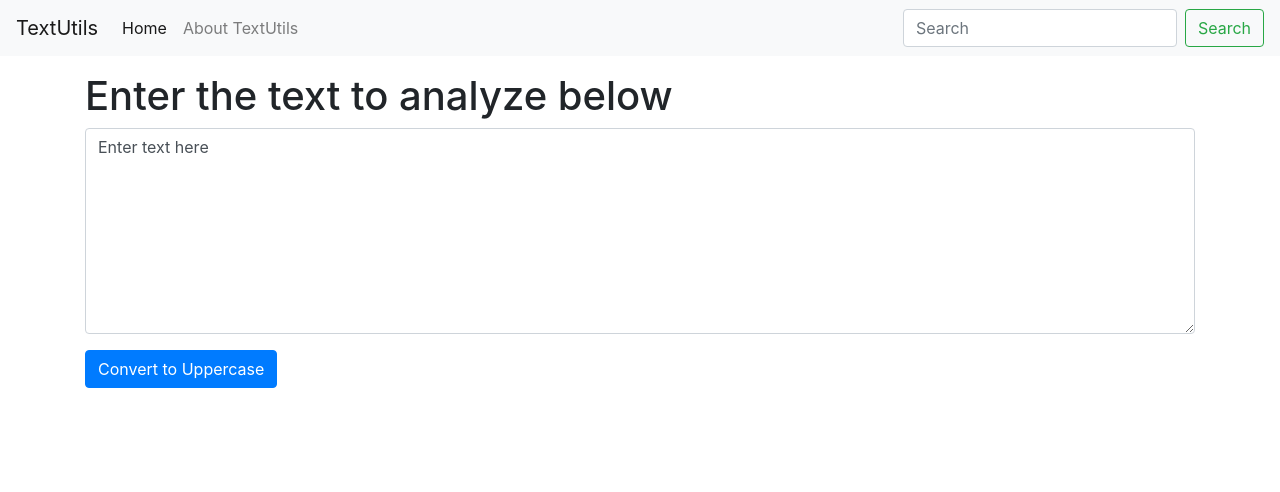
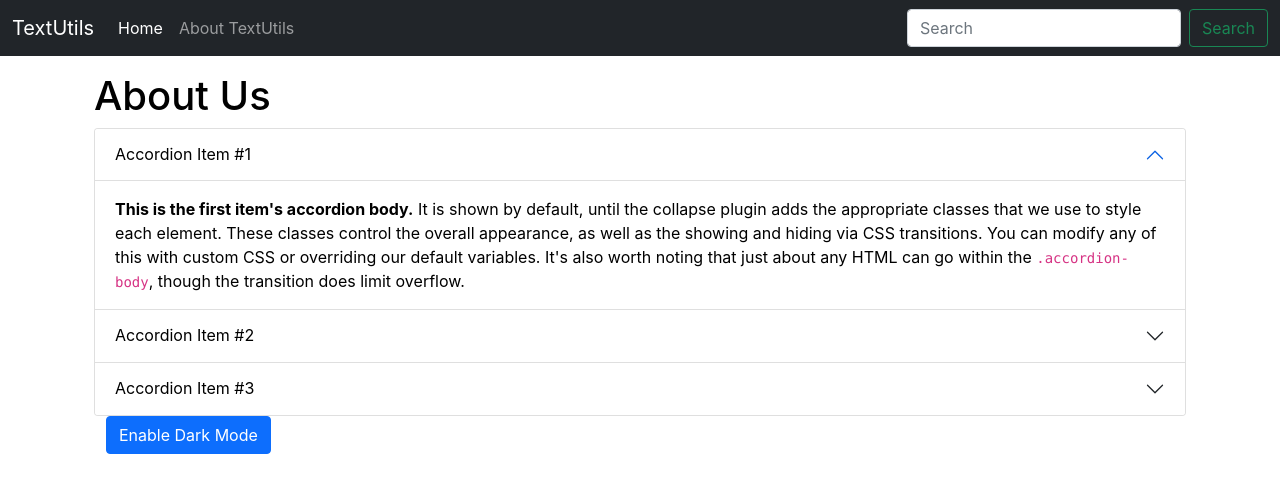
Before and after one commit to dashratikanta2001/text_util, a React (Create React App) app: page / in a window 1280 px wide. Shown: the top 492 px of the page. Built offline with nearby package versions, Linux system fonts and the light colour scheme.

Commit message:
3rd commit (Dark mode Enable)

```diff
--- a/public/index.html
+++ b/public/index.html
@@ -9,8 +9,8 @@
       name="description"
       content="Web site created using create-react-app"
     />
+    <link href="https://cdn.jsdelivr.net/npm/bootstrap@5.1.3/dist/css/bootstrap.min.css" rel="stylesheet" integrity="sha384-1BmE4kWBq78iYhFldvKuhfTAU6auU8tT94WrHftjDbrCEXSU1oBoqyl2QvZ6jIW3" crossorigin="anonymous">
     <link rel="apple-touch-icon" href="%PUBLIC_URL%/logo192.png" />
-    <link rel="stylesheet" href="https://cdn.jsdelivr.net/npm/bootstrap@4.0.0/dist/css/bootstrap.min.css" integrity="sha384-Gn5384xqQ1aoWXA+058RXPxPg6fy4IWvTNh0E263XmFcJlSAwiGgFAW/dAiS6JXm" crossorigin="anonymous">
     <!--
       manifest.json provides metadata used when your web app is installed on a
       user's mobile device or desktop. See https://developers.google.com/web/fundamentals/web-app-manifest/
@@ -40,8 +40,6 @@
       To begin the development, run `npm start` or `yarn start`.
       To create a production bundle, use `npm run build` or `yarn build`.
     -->
-    <script src="https://code.jquery.com/jquery-3.2.1.slim.min.js" integrity="sha384-KJ3o2DKtIkvYIK3UENzmM7KCkRr/rE9/Qpg6aAZGJwFDMVNA/GpGFF93hXpG5KkN" crossorigin="anonymous"></script>
-<script src="https://cdn.jsdelivr.net/npm/popper.js@1.12.9/dist/umd/popper.min.js" integrity="sha384-ApNbgh9B+Y1QKtv3Rn7W3mgPxhU9K/ScQsAP7hUibX39j7fakFPskvXusvfa0b4Q" crossorigin="anonymous"></script>
-<script src="https://cdn.jsdelivr.net/npm/bootstrap@4.0.0/dist/js/bootstrap.min.js" integrity="sha384-JZR6Spejh4U02d8jOt6vLEHfe/JQGiRRSQQxSfFWpi1MquVdAyjUar5+76PVCmYl" crossorigin="anonymous"></script>
+    <script src="https://cdn.jsdelivr.net/npm/bootstrap@5.1.3/dist/js/bootstrap.bundle.min.js" integrity="sha384-ka7Sk0Gln4gmtz2MlQnikT1wXgYsOg+OMhuP+IlRH9sENBO0LRn5q+8nbTov4+1p" crossorigin="anonymous"></script>
   </body>
 </html>
--- a/src/App.js
+++ b/src/App.js
@@ -1,14 +1,15 @@
 import './App.css';
+import About from './components/About';
 import Navbar from './components/Navbar';
-import TextForm from './components/TextForm';
+// import TextForm from './components/TextForm';
 
 function App() {
   return (
     <>
        <Navbar title = {"TextUtils"} aboutText = "About TextUtils"/>
        <div className="container my-3">
-
-       <TextForm heading = "Enter the text to analyze below"/>
+         <About/>
+       {/* <TextForm heading = "Enter the text to analyze below"/> */}
        </div>
     </>
   );
--- /dev/null
+++ b/src/components/About.js
@@ -0,0 +1,73 @@
+import React, { useState } from 'react'
+
+export default function About() {
+    const [myStyle, setmyStyle]= useState({
+        color : 'black',
+        backgroundColor : 'white'
+    })
+    const [btntext, setBtnText] = useState("Enable Dark Mode")
+    const toggleStyle = () => {
+        if (myStyle.color === 'black') {
+            setmyStyle ({
+                color : 'white',
+                backgroundColor : 'black',
+                border : '1px solid white'
+            })
+            setBtnText("Enable Light Mode")
+        }
+        else{
+            setmyStyle ({
+                color : 'black',
+                backgroundColor : 'white'
+            })
+            setBtnText("Enable Dark Mode")
+
+        }
+    }
+  return (
+    <div className='container' style={myStyle}>
+        <h1 className='my-2'>About Us</h1>
+        <div className="accordion" id="accordionPanelsStayOpenExample" style={myStyle}>
+            <div className="accordion-item" style={myStyle}>
+                <h2 className="accordion-header" id="panelsStayOpen-headingOne">
+                <button className="accordion-button" style={myStyle} type="button" data-bs-toggle="collapse" data-bs-target="#panelsStayOpen-collapseOne" aria-expanded="true" aria-controls="panelsStayOpen-collapseOne">
+                    Accordion Item #1
+                </button>
+                </h2>
+                <div id="panelsStayOpen-collapseOne" className="accordion-collapse collapse show" aria-labelledby="panelsStayOpen-headingOne">
+                <div className="accordion-body" style={myStyle}>
+                    <strong>This is the first item's accordion body.</strong> It is shown by default, until the collapse plugin adds the appropriate classes that we use to style each element. These classes control the overall appearance, as well as the showing and hiding via CSS transitions. You can modify any of this with custom CSS or overriding our default variables. It's also worth noting that just about any HTML can go within the <code>.accordion-body</code>, though the transition does limit overflow.
+                </div>
+                </div>
+            </div>
+            <div className="accordion-item" style={myStyle}>
+                <h2 className="accordion-header" id="panelsStayOpen-headingTwo">
+                <button className="accordion-button collapsed" style={myStyle} type="button" data-bs-toggle="collapse" data-bs-target="#panelsStayOpen-collapseTwo" aria-expanded="false" aria-controls="panelsStayOpen-collapseTwo">
+                    Accordion Item #2
+                </button>
+                </h2>
+                <div id="panelsStayOpen-collapseTwo" className="accordion-collapse collapse" aria-labelledby="panelsStayOpen-headingTwo">
+                <div className="accordion-body" style={myStyle}>
+                    <strong>This is the second item's accordion body.</strong> It is hidden by default, until the collapse plugin adds the appropriate classes that we use to style each element. These classes control the overall appearance, as well as the showing and hiding via CSS transitions. You can modify any of this with custom CSS or overriding our default variables. It's also worth noting that just about any HTML can go within the <code>.accordion-body</code>, though the transition does limit overflow.
+                </div>
+                </div>
+            </div>
+            <div className="accordion-item" style={myStyle}>
+                <h2 className="accordion-header" id="panelsStayOpen-headingThree">
+                <button className="accordion-button collapsed" style={myStyle} type="button" data-bs-toggle="collapse" data-bs-target="#panelsStayOpen-collapseThree" aria-expanded="false" aria-controls="panelsStayOpen-collapseThree">
+                    Accordion Item #3
+                </button>
+                </h2>
+                <div id="panelsStayOpen-collapseThree" className="accordion-collapse collapse" aria-labelledby="panelsStayOpen-headingThree">
+                <div className="accordion-body" style={myStyle}>
+                    <strong>This is the third item's accordion body.</strong> It is hidden by default, until the collapse plugin adds the appropriate classes that we use to style each element. These classes control the overall appearance, as well as the showing and hiding via CSS transitions. You can modify any of this with custom CSS or overriding our default variables. It's also worth noting that just about any HTML can go within the <code>.accordion-body</code>, though the transition does limit overflow.
+                </div>
+                </div>
+            </div>
+        </div>
+        <div className="container">
+        <button type='button' className='btn btn-primary' onClick={toggleStyle}>{btntext}</button>
+        </div>
+    </div>
+  )
+}
--- a/src/components/Navbar.js
+++ b/src/components/Navbar.js
@@ -4,26 +4,26 @@ import PropTypes from 'prop-types'
 export default function Navbar(props) {
   return (
     <>
-        <nav className="navbar navbar-expand-lg navbar-light bg-light">
+        <nav className="navbar navbar-expand-lg navbar-dark bg-dark">
+            <div className="container-fluid">
                 <a className="navbar-brand" href="/">{props.title}</a>
-            <button className="navbar-toggler" type="button" data-toggle="collapse" data-target="#navbarSupportedContent" aria-controls="navbarSupportedContent" aria-expanded="false" aria-label="Toggle navigation">
+                <button className="navbar-toggler" type="button" data-bs-toggle="collapse" data-bs-target="#navbarSupportedContent" aria-controls="navbarSupportedContent" aria-expanded="false" aria-label="Toggle navigation">
                     <span className="navbar-toggler-icon"></span>
                 </button>
-
                 <div className="collapse navbar-collapse" id="navbarSupportedContent">
-                <ul className="navbar-nav mr-auto">
-                <li className="nav-item active">
-                    <a className="nav-link" href="/">Home <span className="sr-only">(current)</span></a>
+                    <ul className="navbar-nav me-auto mb-2 mb-lg-0">
+                        <li className="nav-item">
+                            <a className="nav-link active" aria-current="page" href="/">Home</a>
                         </li>
                         <li className="nav-item">
                             <a className="nav-link" href="/">{props.aboutText}</a>
                         </li>
-
                     </ul>
-                <form className="form-inline my-2 my-lg-0">
-                <input className="form-control mr-sm-2" type="search" placeholder="Search" aria-label="Search"/>
-                <button className="btn btn-outline-success my-2 my-sm-0" type="submit">Search</button>
+                    <form className="d-flex">
+                        <input className="form-control me-2" type="search" placeholder="Search" aria-label="Search"/>
+                        <button className="btn btn-outline-success" type="submit">Search</button>
                     </form>
+                </div>
             </div>
         </nav>
     </>
--- a/src/components/TextForm.js
+++ b/src/components/TextForm.js
@@ -8,19 +8,40 @@ export default function TextForm(props) {
         let newText = text.toUpperCase();
         setText(newText)
     }
+    const HandleLoClick = () => {
+        // console.log("Uppercase clicked");
+        let newText = text.toLowerCase();
+        setText(newText)
+    }
+    const HandleClearClick = () => {
+        // console.log("Uppercase clicked");
+        let newText = "";
+        setText(newText)
+    }
 
     const HandleOnchange = (event) => {
         // console.log("onchange");
         setText(event.target.value)
     }
-    const [text, setText ] = useState('Enter text here');
+    const [text, setText ] = useState("");
   return (
-    <div>
+      <>
+    <div className="container">
         <h1>{props.heading}</h1>
         <div className="mb-3">
-            <textarea className="form-control" id="myBox" rows="8" onChange={HandleOnchange} value={text}></textarea>
+            <textarea className="form-control" id="myBox" rows="8" onChange={HandleOnchange} value={text} placeholder="Enter text here"></textarea>
         </div>
-        <button className="btn btn-primary" onClick={HandleUpClick}>Convert to Uppercase</button>
+        <button className="btn btn-primary mx-2" onClick={HandleUpClick}>Convert to Uppercase</button>
+        <button className="btn btn-primary mx-2" onClick={HandleLoClick}>Convert to Lowercase</button>
+        <button className="btn btn-primary mx-2" onClick={HandleClearClick}>Clear Text</button>
     </div>
+    <div className="container my-3">
+        <h2>Your text summary</h2>
+        <p>{text.split(" ").length} words and {text.length} characters</p>
+        <p>{0.008 * text.split(" ").length} minutes read </p>
+        <h2 className="my-2">Preview</h2>
+        <p>{text}</p>
+    </div>
+    </>
   )
 }
```
Lines whose indentation alone changed are shown as unchanged.
